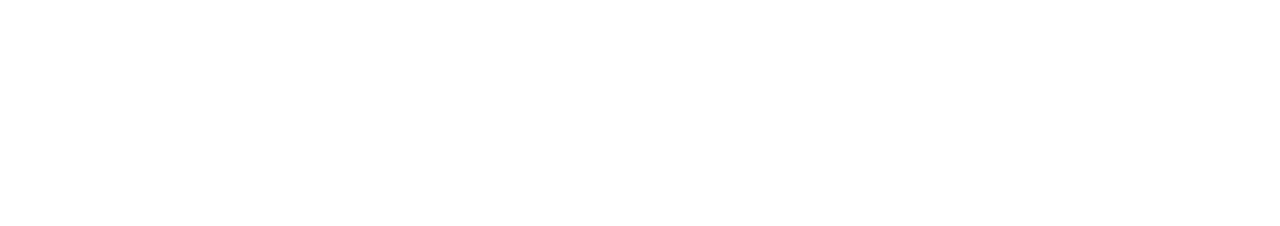
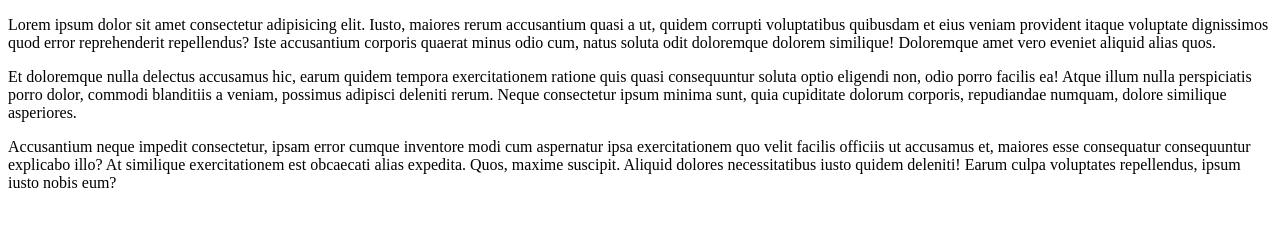
Before and after one commit to SiamG0/1, a plain HTML site: page index.html in a window 1280 px wide. Drawn offline with Linux system fonts and the light colour scheme.

Commit message:
Hello mf

```diff
--- a/index.html
+++ b/index.html
@@ -6,6 +6,11 @@
     <title>It was soso</title>
 </head>
 <body>
+    <div>
+        <p>Lorem ipsum dolor sit amet consectetur adipisicing elit. Iusto, maiores rerum accusantium quasi a ut, quidem corrupti voluptatibus quibusdam et eius veniam provident itaque voluptate dignissimos quod error reprehenderit repellendus? Iste accusantium corporis quaerat minus odio cum, natus soluta odit doloremque dolorem similique! Doloremque amet vero eveniet aliquid alias quos.</p>
+        <p>Et doloremque nulla delectus accusamus hic, earum quidem tempora exercitationem ratione quis quasi consequuntur soluta optio eligendi non, odio porro facilis ea! Atque illum nulla perspiciatis porro dolor, commodi blanditiis a veniam, possimus adipisci deleniti rerum. Neque consectetur ipsum minima sunt, quia cupiditate dolorum corporis, repudiandae numquam, dolore similique asperiores.</p>
+        <p>Accusantium neque impedit consectetur, ipsam error cumque inventore modi cum aspernatur ipsa exercitationem quo velit facilis officiis ut accusamus et, maiores esse consequatur consequuntur explicabo illo? At similique exercitationem est obcaecati alias expedita. Quos, maxime suscipit. Aliquid dolores necessitatibus iusto quidem deleniti! Earum culpa voluptates repellendus, ipsum iusto nobis eum?</p>
+    </div>
 
 </body>
 </html>
```
